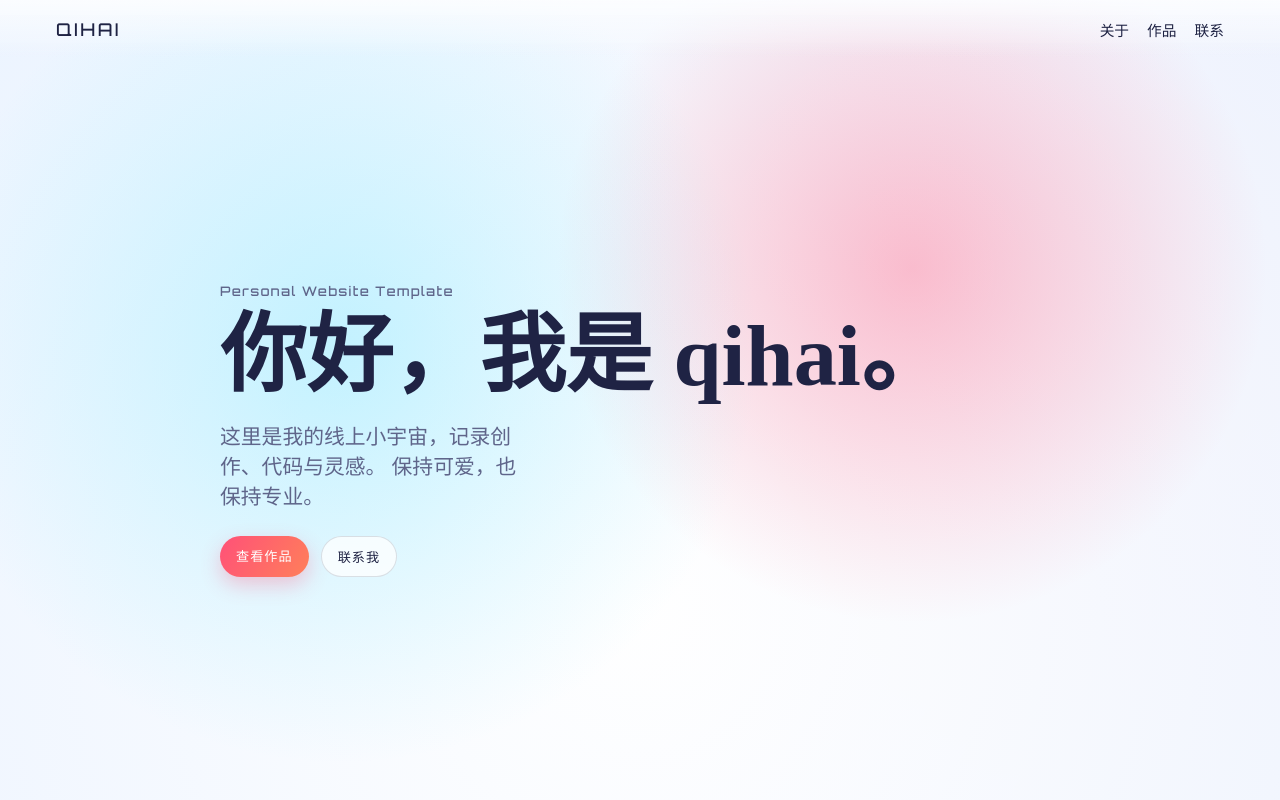
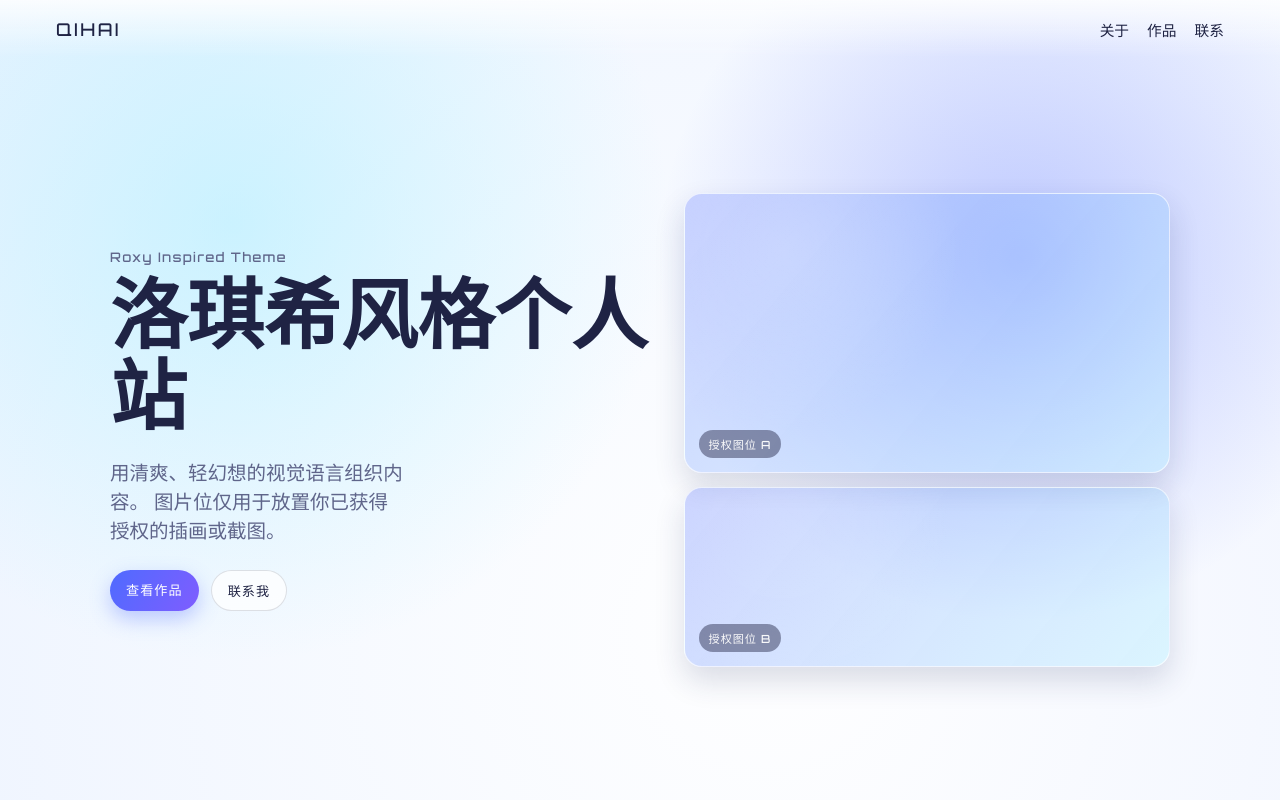
Before and after one commit to qihaichiaki/qihaichiaki.github.io, a plain HTML site: page index.html in a window 1280 px wide. Shown: the top 800 px of the page. Drawn offline with Linux system fonts and the light colour scheme; a web font is replaced by a local one.

Commit message:
feat: 更新洛琪希风格布局并加入授权图片占位

```diff
--- a/src/components/hero.js
+++ b/src/components/hero.js
@@ -12,16 +12,26 @@ export function hero() {
     <main id="top">
       <section class="hero">
         <div class="sky-layer"></div>
+        <div class="hero-shell">
           <div class="hero-copy">
-          <p class="kicker">Personal Website Template</p>
-          <h1>你好，我是 qihai。</h1>
+            <p class="kicker">Roxy Inspired Theme</p>
+            <h1>洛琪希风格个人站</h1>
             <p class="lead">
-            这里是我的线上小宇宙，记录创作、代码与灵感。
-            保持可爱，也保持专业。
+              用清爽、轻幻想的视觉语言组织内容。
+              图片位仅用于放置你已获得授权的插画或截图。
             </p>
             <div class="hero-actions">
               <a class="btn btn-main" href="#works">查看作品</a>
               <a class="btn btn-sub" href="#contact">联系我</a>
+            </div>
+          </div>
+          <div class="hero-gallery" aria-label="授权图片展示位">
+            <figure class="art art-main">
+              <span>授权图位 A</span>
+            </figure>
+            <figure class="art art-sub">
+              <span>授权图位 B</span>
+            </figure>
           </div>
         </div>
       </section>
--- a/src/styles/main.css
+++ b/src/styles/main.css
@@ -5,8 +5,9 @@
   --ink: #1f2344;
   --muted: #5f658a;
   --line: rgba(31, 35, 68, 0.14);
-  --accent: #ff5178;
-  --accent-soft: #75e5ff;
+  --accent: #4f6bff;
+  --accent-2: #7f5dff;
+  --sky: #9cecff;
   --sky-shift: 0px;
 }
 
@@ -24,9 +25,9 @@ body {
   min-height: 100vh;
   color: var(--ink);
   background:
-    radial-gradient(circle at 15% 10%, rgba(117, 229, 255, 0.34), transparent 36%),
-    radial-gradient(circle at 86% 16%, rgba(255, 81, 120, 0.26), transparent 34%),
-    linear-gradient(180deg, #fcfdff, #eef5ff 48%, #f6f9ff 100%);
+    radial-gradient(circle at 10% 0%, rgba(156, 236, 255, 0.4), transparent 34%),
+    radial-gradient(circle at 88% 20%, rgba(127, 93, 255, 0.24), transparent 36%),
+    linear-gradient(180deg, #fbfdff, #edf4ff 46%, #f6f8ff 100%);
   font-family: "ZCOOL XiaoWei", "Noto Serif SC", serif;
 }
 
@@ -40,7 +41,7 @@ body {
   justify-content: space-between;
   padding: 18px clamp(18px, 5vw, 56px);
   z-index: 30;
-  background: linear-gradient(to bottom, rgba(252, 253, 255, 0.9), rgba(252, 253, 255, 0));
+  background: linear-gradient(to bottom, rgba(252, 253, 255, 0.92), rgba(252, 253, 255, 0));
 }
 
 .brand {
@@ -96,22 +97,31 @@ body {
   position: absolute;
   inset: -40px;
   background:
-    radial-gradient(circle at 28% 44%, rgba(117, 229, 255, 0.4), transparent 38%),
-    radial-gradient(circle at 70% 35%, rgba(255, 81, 120, 0.36), transparent 32%),
-    radial-gradient(circle at 50% 74%, rgba(255, 255, 255, 0.98), rgba(236, 243, 255, 0.92));
+    radial-gradient(circle at 20% 30%, rgba(156, 236, 255, 0.45), transparent 35%),
+    radial-gradient(circle at 78% 34%, rgba(79, 107, 255, 0.34), transparent 30%),
+    radial-gradient(circle at 60% 76%, rgba(255, 255, 255, 0.98), rgba(235, 242, 255, 0.9));
   transform: translateY(calc(var(--sky-shift) * -1));
 }
 
-.hero-copy {
+.hero-shell {
   position: relative;
   z-index: 2;
-  width: min(840px, 100%);
+  width: min(1060px, 100%);
+  display: grid;
+  grid-template-columns: 1.05fr 0.95fr;
+  gap: clamp(18px, 4vw, 36px);
+  align-items: center;
+}
+
+.hero-copy {
+  width: min(560px, 100%);
 }
 
 .kicker,
 h1,
 .lead,
-.hero-actions {
+.hero-actions,
+.hero-gallery {
   opacity: 0;
   transform: translateY(14px);
   animation: lift 620ms ease forwards;
@@ -129,15 +139,15 @@ h1,
 h1 {
   animation-delay: 150ms;
   margin: 12px 0 0;
-  font-size: clamp(2.2rem, 9vw, 5.4rem);
-  line-height: 1.05;
+  font-size: clamp(2.2rem, 8vw, 4.8rem);
+  line-height: 1.06;
 }
 
 .lead {
   animation-delay: 240ms;
   margin: 18px 0 0;
   max-width: 30ch;
-  font-size: clamp(1rem, 2.3vw, 1.3rem);
+  font-size: clamp(1rem, 2.2vw, 1.22rem);
   color: var(--muted);
 }
 
@@ -147,6 +157,40 @@ h1 {
   display: flex;
   gap: 12px;
   flex-wrap: wrap;
+}
+
+.hero-gallery {
+  animation-delay: 420ms;
+  display: grid;
+  gap: 14px;
+}
+
+.art {
+  margin: 0;
+  min-height: 180px;
+  border-radius: 18px;
+  border: 1px solid rgba(255, 255, 255, 0.66);
+  background:
+    linear-gradient(130deg, rgba(79, 107, 255, 0.28), rgba(156, 236, 255, 0.3)),
+    radial-gradient(circle at 20% 20%, rgba(255, 255, 255, 0.55), transparent 40%);
+  box-shadow: 0 14px 30px rgba(33, 46, 96, 0.16);
+  display: grid;
+  place-items: end start;
+  padding: 14px;
+}
+
+.art-main {
+  min-height: 280px;
+}
+
+.art span {
+  font-family: "Orbitron", sans-serif;
+  font-size: 0.7rem;
+  letter-spacing: 0.08em;
+  color: rgba(255, 255, 255, 0.95);
+  padding: 6px 10px;
+  border-radius: 999px;
+  background: rgba(31, 35, 68, 0.45);
 }
 
 .btn {
@@ -166,8 +210,8 @@ h1 {
 
 .btn-main {
   color: #fff;
-  background: linear-gradient(120deg, var(--accent), #ff7f5a);
-  box-shadow: 0 8px 20px rgba(255, 81, 120, 0.3);
+  background: linear-gradient(120deg, var(--accent), var(--accent-2));
+  box-shadow: 0 8px 20px rgba(79, 107, 255, 0.34);
 }
 
 .btn-sub {
@@ -280,6 +324,21 @@ h1 {
   }
 }
 
+@media (max-width: 900px) {
+  .hero-shell {
+    grid-template-columns: 1fr;
+  }
+
+  .hero-gallery {
+    grid-template-columns: 1fr 1fr;
+  }
+
+  .art-main,
+  .art-sub {
+    min-height: 180px;
+  }
+}
+
 @media (max-width: 780px) {
   .site-nav {
     gap: 12px;
@@ -296,4 +355,8 @@ h1 {
   .work em {
     grid-column: 2;
   }
+
+  .hero-gallery {
+    grid-template-columns: 1fr;
+  }
 }
```
Lines whose indentation alone changed are shown as unchanged.
